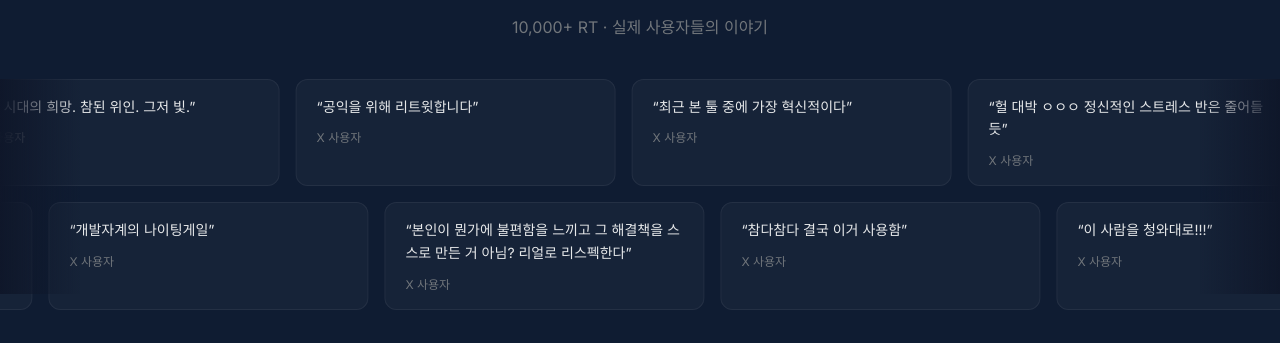
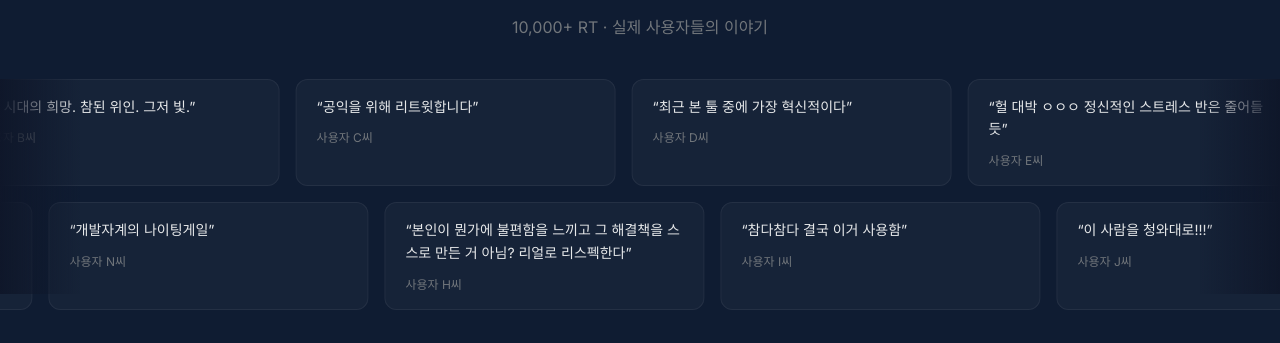
Before and after one commit to fotoner/blue-badge-remover-landing, a React (Vite) app: page / in a window 1280 px wide. Shown: the part 2269-2612 px from the top of the page. Built offline with nearby package versions, Linux system fonts and the light colour scheme.

Commit message:
style(design): anonymize testimonial handles to "사용자 A씨" format
Co-Authored-By: Claude Opus 4.6 (1M context) <noreply@anthropic.com>

```diff
--- a/src/sections/SocialProof.tsx
+++ b/src/sections/SocialProof.tsx
@@ -7,23 +7,23 @@ interface Testimonial {
 }
 
 const ROW_1: Testimonial[] = [
-  { text: "와 이거 성능 지린다 얘들아 이거 쓰고 광명찾자", handle: "@kamisamahyandan" },
-  { text: "이 시대의 희망. 참된 위인. 그저 빛.", handle: "@area_689" },
-  { text: "공익을 위해 리트윗합니다", handle: "@nunulove06" },
-  { text: "최근 본 툴 중에 가장 혁신적이다", handle: "@plain_psycho" },
-  { text: "헐 대박 ㅇㅇㅇ 정신적인 스트레스 반은 줄어들듯", handle: "@bongbrobong" },
-  { text: "원하던 거였어요", handle: "@smnn119" },
-  { text: "구원자🙏", handle: "@karae0404" },
+  { text: "와 이거 성능 지린다 얘들아 이거 쓰고 광명찾자", handle: "사용자 A씨" },
+  { text: "이 시대의 희망. 참된 위인. 그저 빛.", handle: "사용자 B씨" },
+  { text: "공익을 위해 리트윗합니다", handle: "사용자 C씨" },
+  { text: "최근 본 툴 중에 가장 혁신적이다", handle: "사용자 D씨" },
+  { text: "헐 대박 ㅇㅇㅇ 정신적인 스트레스 반은 줄어들듯", handle: "사용자 E씨" },
+  { text: "원하던 거였어요", handle: "사용자 F씨" },
+  { text: "구원자🙏", handle: "사용자 G씨" },
 ];
 
 const ROW_2: Testimonial[] = [
-  { text: "본인이 뭔가에 불편함을 느끼고 그 해결책을 스스로 만든 거 아님? 리얼로 리스펙한다", handle: "@travis20260121" },
-  { text: "참다참다 결국 이거 사용함", handle: "@mie5184" },
-  { text: "이 사람을 청와대로!!!", handle: "@zephylothND" },
-  { text: "드디어내탐라청소를할수있어", handle: "@tokk1_tokki" },
-  { text: "이거 내가 맘속에서 있었으면 좋겠다고 계속 생각했던건데💕😭", handle: "@plvestn" },
-  { text: "노고에 경의를 표합니다", handle: "@ibookway" },
-  { text: "개발자계의 나이팅게일", handle: "@HATSUNEIPIN" },
+  { text: "본인이 뭔가에 불편함을 느끼고 그 해결책을 스스로 만든 거 아님? 리얼로 리스펙한다", handle: "사용자 H씨" },
+  { text: "참다참다 결국 이거 사용함", handle: "사용자 I씨" },
+  { text: "이 사람을 청와대로!!!", handle: "사용자 J씨" },
+  { text: "드디어내탐라청소를할수있어", handle: "사용자 K씨" },
+  { text: "이거 내가 맘속에서 있었으면 좋겠다고 계속 생각했던건데💕😭", handle: "사용자 L씨" },
+  { text: "노고에 경의를 표합니다", handle: "사용자 M씨" },
+  { text: "개발자계의 나이팅게일", handle: "사용자 N씨" },
 ];
 
 export function SocialProof() {
@@ -89,7 +89,7 @@ function TestimonialCard({ testimonial }: { testimonial: Testimonial }) {
       <p className="text-sm leading-relaxed text-text-primary">
         &ldquo;{testimonial.text}&rdquo;
       </p>
-      <p className="mt-3 text-xs text-text-secondary">X 사용자</p>
+      <p className="mt-3 text-xs text-text-secondary">{testimonial.handle}</p>
     </div>
   );
 }
```
Also changed, not shown: 1 other file (tests, documents, lock files or other folders).
